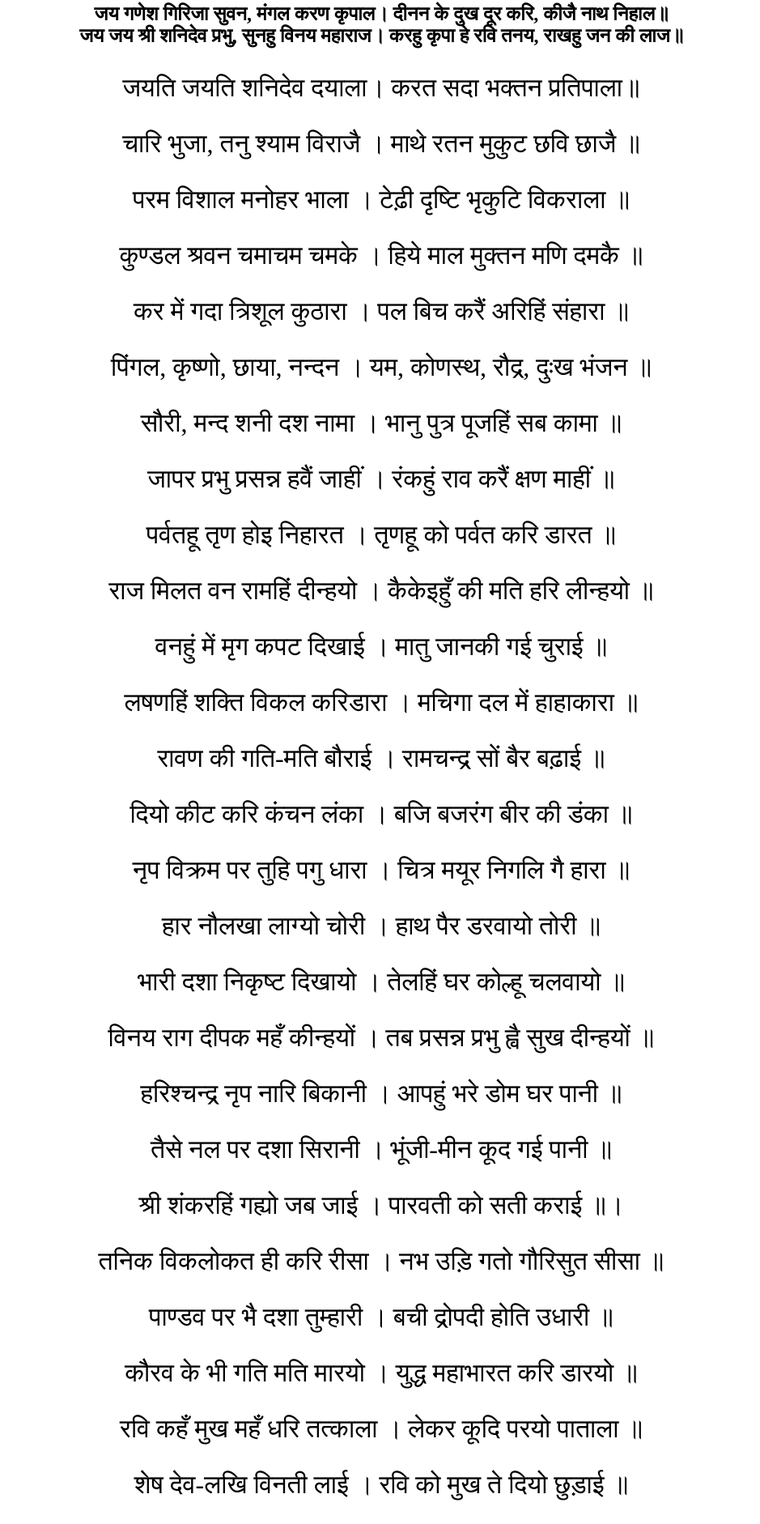
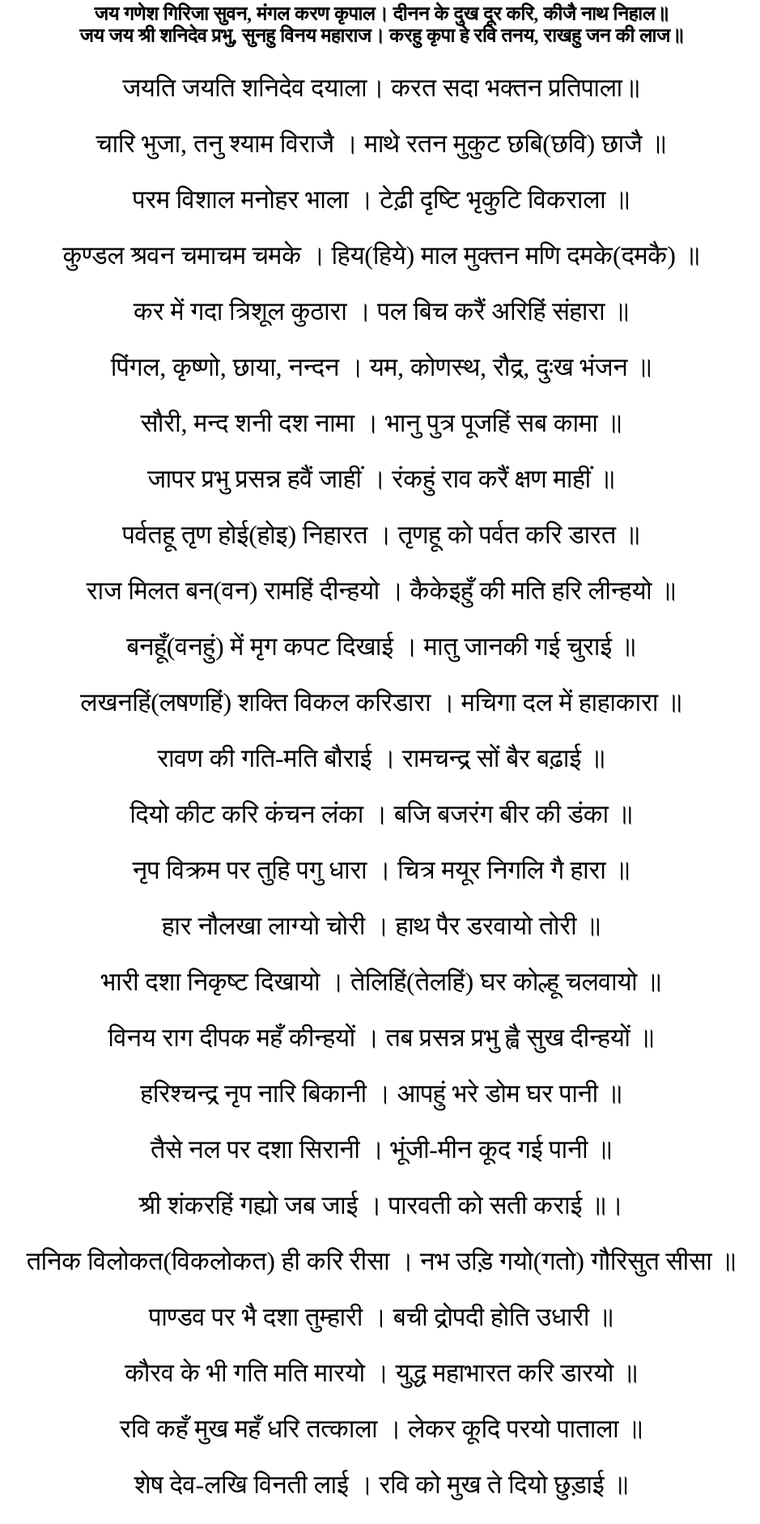
Before and after one commit to asitsi/chalisha, a React (Create React App) app: page /chalisha/sani in a window 1280 px wide. Shown: the part 395-2277 px from the top of the page at 81% size, without its empty margins (169-1108 px from the left). Built offline with nearby package versions, Linux system fonts and the light colour scheme; a web font is replaced by a local one.

Commit message:
shani dev chopai correction

```diff
--- a/src/Shani/Shani.js
+++ b/src/Shani/Shani.js
@@ -50,27 +50,27 @@ const Doha = [
 
 const Chalisha = [
     { chopai: "जयति जयति शनिदेव दयाला। करत सदा भक्तन प्रतिपाला॥" },
-    { chopai: "चारि भुजा, तनु श्याम विराजै । माथे रतन मुकुट छवि छाजै ॥" },
+    { chopai: "चारि भुजा, तनु श्याम विराजै । माथे रतन मुकुट छबि(छवि) छाजै ॥" }, // छवि
     { chopai: "परम विशाल मनोहर भाला । टेढ़ी दृष्टि भृकुटि विकराला ॥" },
-    { chopai: "कुण्डल श्रवन चमाचम चमके । हिये माल मुक्तन मणि दमकै ॥" },
+    { chopai: "कुण्डल श्रवन चमाचम चमके । हिय(हिये) माल मुक्तन मणि दमके(दमकै) ॥" }, // हिये, दमकै
     { chopai: "कर में गदा त्रिशूल कुठारा । पल बिच करैं अरिहिं संहारा ॥" },
     { chopai: "पिंगल, कृष्णो, छाया, नन्दन । यम, कोणस्थ, रौद्र, दुःख भंजन ॥" },
     { chopai: "सौरी, मन्द शनी दश नामा । भानु पुत्र पूजहिं सब कामा ॥" },
     { chopai: "जापर प्रभु प्रसन्न हवैं जाहीं । रंकहुं राव करैं क्षण माहीं ॥" },
-    { chopai: "पर्वतहू तृण होइ निहारत । तृणहू को पर्वत करि डारत ॥" },
-    { chopai: "राज मिलत वन रामहिं दीन्हयो । कैकेइहुँ की मति हरि लीन्हयो ॥" },
-    { chopai: "वनहुं में मृग कपट दिखाई । मातु जानकी गई चुराई ॥" },
-    { chopai: "लषणहिं शक्ति विकल करिडारा । मचिगा दल में हाहाकारा ॥" },
+    { chopai: "पर्वतहू तृण होई(होइ) निहारत । तृणहू को पर्वत करि डारत ॥" }, // होइ
+    { chopai: "राज मिलत बन(वन) रामहिं दीन्हयो । कैकेइहुँ की मति हरि लीन्हयो ॥" }, // वन
+    { chopai: "बनहूँ(वनहुं) में मृग कपट दिखाई । मातु जानकी गई चुराई ॥" }, // वनहुं
+    { chopai: "लखनहिं(लषणहिं) शक्ति विकल करिडारा । मचिगा दल में हाहाकारा ॥" }, // लषणहिं
     { chopai: "रावण की गति-मति बौराई । रामचन्द्र सों बैर बढ़ाई ॥" },
     { chopai: "दियो कीट करि कंचन लंका । बजि बजरंग बीर की डंका ॥" },
     { chopai: "नृप विक्रम पर तुहि पगु धारा । चित्र मयूर निगलि गै हारा ॥" },
     { chopai: "हार नौलखा लाग्यो चोरी । हाथ पैर डरवायो तोरी ॥" },
-    { chopai: "भारी दशा निकृष्ट दिखायो । तेलहिं घर कोल्हू चलवायो ॥" },
+    { chopai: "भारी दशा निकृष्ट दिखायो । तेलिहिं(तेलहिं) घर कोल्हू चलवायो ॥" }, // तेलहिं
     { chopai: "विनय राग दीपक महँ कीन्हयों । तब प्रसन्न प्रभु ह्वै सुख दीन्हयों ॥" },
     { chopai: "हरिश्चन्द्र नृप नारि बिकानी । आपहुं भरे डोम घर पानी ॥" },
     { chopai: "तैसे नल पर दशा सिरानी । भूंजी-मीन कूद गई पानी ॥" },
     { chopai: "श्री शंकरहिं गह्यो जब जाई । पारवती को सती कराई ॥।" },
-    { chopai: "तनिक विकलोकत ही करि रीसा । नभ उड़ि गतो गौरिसुत सीसा ॥" },
+    { chopai: "तनिक विलोकत(विकलोकत) ही करि रीसा । नभ उड़ि गयो(गतो) गौरिसुत सीसा ॥" }, // विकलोकत, गतो
     { chopai: "पाण्डव पर भै दशा तुम्हारी । बची द्रोपदी होति उधारी ॥" },
     { chopai: "कौरव के भी गति मति मारयो । युद्ध महाभारत करि डारयो ॥" },
     { chopai: "रवि कहँ मुख महँ धरि तत्काला । लेकर कूदि परयो पाताला ॥" },
@@ -80,7 +80,7 @@ const Chalisha = [
     { chopai: "गज वाहन लक्ष्मी गृह आवैं । हय ते सुख सम्पत्ति उपजावै ॥" },
     { chopai: "गर्दभ हानि करै बहु काजा । सिह सिद्ध्कर राज समाजा ॥" },
     { chopai: "जम्बुक बुद्धि नष्ट कर डारै । मृग दे कष्ट प्राण संहारै ॥" },
-    { chopai: "जब आवहिं स्वान सवारी । चोरी आदि होय डर भारी ॥" },
+    { chopai: "जब आवहिं प्रभु स्वान सवारी । चोरी आदि होय डर भारी ॥" }, // prabhu
     { chopai: "तैसहि चारि चरण यह नामा । स्वर्ण लौह चाँदी अरु तामा ॥" },
     { chopai: "लौह चरण पर जब प्रभु आवैं । धन जन सम्पत्ति नष्ट करावैं ॥" },
     { chopai: "समता ताम्र रजत शुभकारी । स्वर्ण सर्वसुख मंगल भारी ॥" },
```
